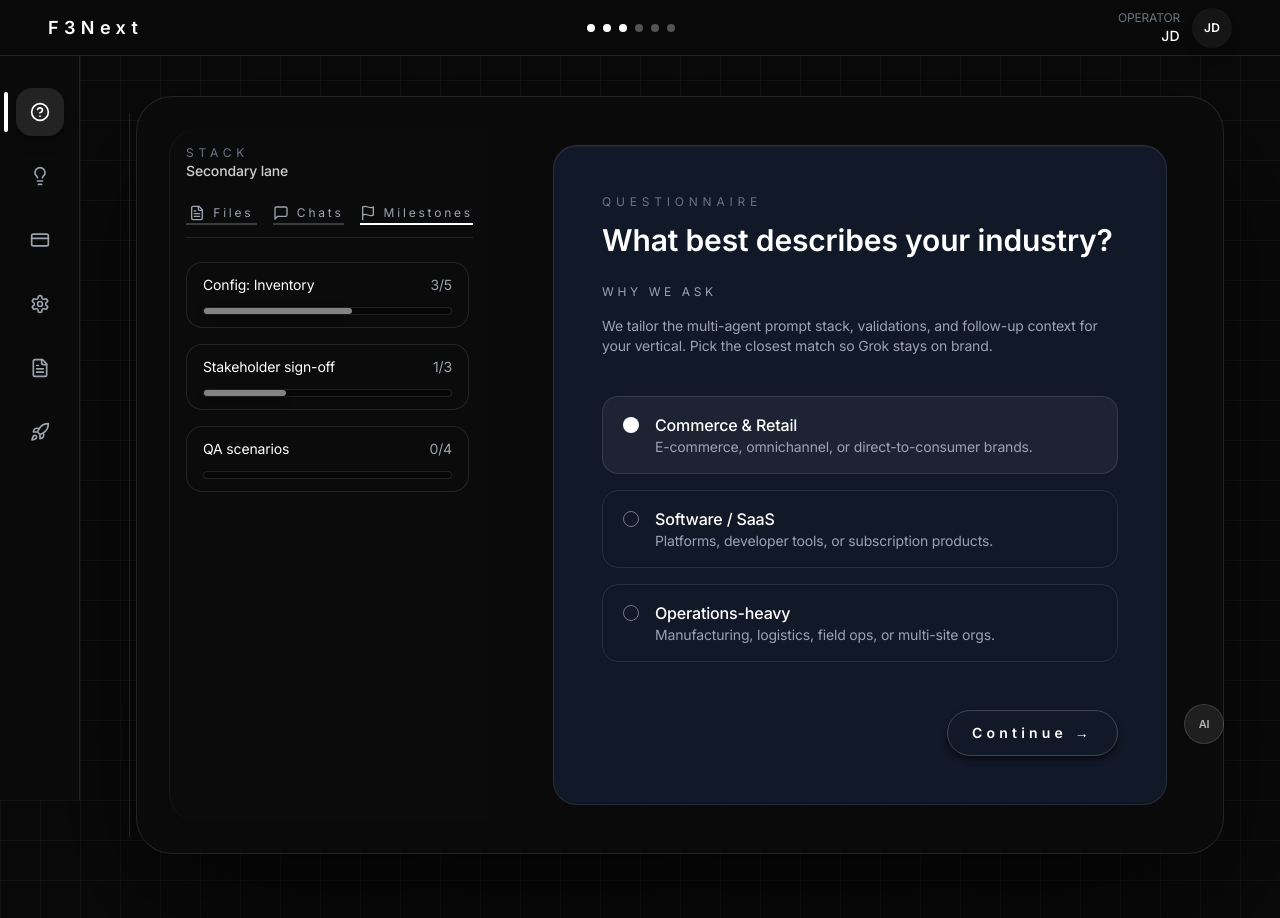
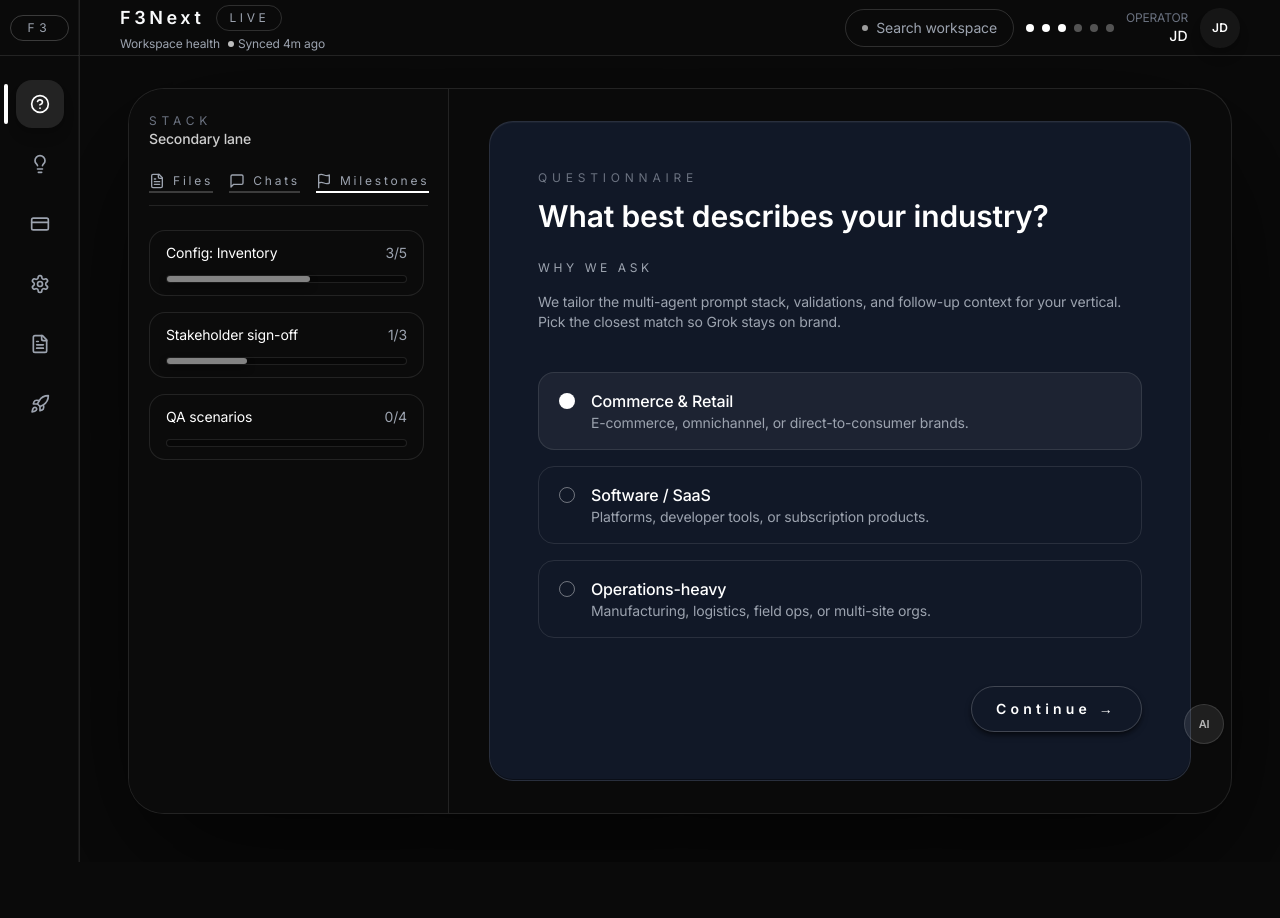
Before and after one commit to AllBLUE-24/F3Next, a Next.js app in the folder frontend/: page /questionnaire in a window 1280 px wide. After the commit the page ends 862 px from the top, so only its background shows below. Built offline with nearby package versions, Linux system fonts and the light colour scheme.

Commit message:
frontend version-5 basic layout like grok and whatsapp by curosor too

```diff
--- a/frontend/src/app/(tools)/layout.tsx
+++ b/frontend/src/app/(tools)/layout.tsx
@@ -36,35 +36,14 @@ export default function ToolsLayout({
 
   return (
     <main className="void-grid min-h-dvh text-foreground">
-      <header className="fixed left-0 top-0 z-40 flex h-[var(--header-height)] w-full items-center justify-between border-b border-white/10 bg-[#0a0a0a]/95 px-6 backdrop-blur-md lg:px-12">
-        <span className="text-lg font-semibold tracking-[0.3em] text-white">
-          F3Next
-        </span>
-        <div className="flex items-center gap-2">
-          {progressDots.map((_, index) => (
-            <span
-              key={index}
-              className={`h-2 w-2 rounded-full transition ${
-                index < 3 ? "bg-white" : "bg-white/30"
-              }`}
-            />
-          ))}
-        </div>
-        <div className="flex items-center gap-3">
-          <div className="text-right text-xs uppercase text-muted">
-            <p>Operator</p>
-            <p className="text-sm font-medium tracking-wide text-white">JD</p>
-          </div>
-          <div
-            className={`flex h-10 w-10 items-center justify-center rounded-full bg-white/5 text-xs font-semibold tracking-wide text-white shadow-lg ${interactiveClass}`}
-          >
-            JD
+      <div className="flex min-h-dvh bg-[#0a0a0a]">
+        <div className="flex w-[var(--sidebar-width)] flex-col border-r border-white/10 bg-[#0a0a0a] shadow-[inset_-1px_0_0_rgb(255_255_255/0.05)]">
+          <div className="flex h-[var(--header-height)] items-center justify-center border-b border-white/10">
+            <div className="rounded-full border border-white/20 px-4 py-1 text-xs uppercase tracking-[0.4em] text-secondary">
+              F3
             </div>
           </div>
-      </header>
-
-      <aside className="fixed left-0 top-[var(--header-height)] z-40 flex h-[calc(100vh-var(--header-height))] w-[var(--sidebar-width)] flex-col items-center border-r border-white/10 bg-[#0a0a0a]">
-        <div className="mt-8 flex flex-col items-center gap-4">
+          <div className="flex flex-1 flex-col items-center gap-3 py-6">
             {primaryNav.map(({ id, label, icon: Icon }) => {
               const isActive = id === activePrimary;
               return (
@@ -89,10 +68,57 @@ export default function ToolsLayout({
               );
             })}
           </div>
-      </aside>
+        </div>
 
-      <div className="relative z-10 min-h-dvh pt-[var(--header-height)]">
-        <div className="ml-[var(--sidebar-width)] px-4 pb-16 pt-10 lg:px-14">
+        <div className="flex min-h-dvh flex-1 flex-col">
+          <header className="flex h-[var(--header-height)] items-center justify-between border-b border-white/10 px-6 lg:px-10">
+            <div className="flex flex-col gap-1">
+              <div className="flex items-center gap-3">
+                <span className="text-lg font-semibold tracking-[0.2em]">
+                  F3Next
+                </span>
+                <span className="rounded-full border border-white/15 px-3 py-1 text-xs uppercase tracking-[0.3em] text-secondary">
+                  Live
+                </span>
+              </div>
+              <div className="flex items-center gap-2 text-xs text-secondary">
+                <span>Workspace health</span>
+                <span className="inline-flex items-center gap-1">
+                  <span className="h-1.5 w-1.5 animate-pulse rounded-full bg-white" />
+                  Synced 4m ago
+                </span>
+              </div>
+            </div>
+            <div className="flex items-center gap-3">
+              <button
+                className={`hidden items-center gap-2 rounded-full border border-white/15 px-4 py-2 text-sm text-secondary lg:flex ${interactiveClass}`}
+              >
+                <span className="h-1.5 w-1.5 rounded-full bg-white/60" />
+                Search workspace
+              </button>
+              <div className="flex items-center gap-2">
+                {progressDots.map((_, index) => (
+                  <span
+                    key={index}
+                    className={`h-2 w-2 rounded-full transition ${
+                      index < 3 ? "bg-white" : "bg-white/30"
+                    }`}
+                  />
+                ))}
+              </div>
+              <div className="text-right text-xs uppercase text-muted">
+                <p>Operator</p>
+                <p className="text-sm font-medium tracking-wide text-white">JD</p>
+              </div>
+              <div
+                className={`flex h-10 w-10 items-center justify-center rounded-full bg-white/5 text-xs font-semibold tracking-wide text-white shadow-lg ${interactiveClass}`}
+              >
+                JD
+              </div>
+            </div>
+          </header>
+
+          <div className="flex-1 overflow-y-auto px-4 pb-12 pt-8 lg:px-12">
             <AnimatePresence mode="wait" initial={false}>
               <motion.div
                 key={`${activePrimary}-${pathname}`}
@@ -107,6 +133,7 @@ export default function ToolsLayout({
             </AnimatePresence>
           </div>
         </div>
+      </div>
 
       <FloatingAIBubble />
     </main>
--- a/frontend/src/app/(tools)/questionnaire/page.tsx
+++ b/frontend/src/app/(tools)/questionnaire/page.tsx
@@ -146,13 +146,9 @@ export default function QuestionnairePage() {
   };
 
   return (
-    <div className="relative rounded-[36px] border border-white/10 bg-[#0b0b0b]/95 shadow-[0_50px_140px_rgba(0,0,0,0.7)]">
-      <span
-        className="pointer-events-none absolute -left-2 top-4 hidden h-[calc(100%-2rem)] w-px rounded-full bg-white/10 lg:block"
-        aria-hidden="true"
-      />
-      <div className="flex flex-col gap-10 px-4 py-8 lg:flex-row lg:px-8">
-        <aside className="w-full max-w-full border-l border-white/5 bg-[#0b0b0b] px-4 py-4 lg:w-[320px] lg:rounded-l-[28px]">
+    <section className="overflow-hidden rounded-[36px] border border-white/10 bg-[#0b0b0b]/95 shadow-[0_50px_140px_rgba(0,0,0,0.7)]">
+      <div className="flex flex-col lg:flex-row">
+        <aside className="w-full max-w-full border-r border-white/10 bg-[#0b0b0b] px-5 py-6 lg:w-[320px]">
           <div className="flex items-center justify-between">
             <div>
               <p className="text-xs uppercase tracking-[0.4em] text-muted">Stack</p>
@@ -187,7 +183,7 @@ export default function QuestionnairePage() {
           </div>
         </aside>
 
-        <div className="flex-1 px-2 py-2 sm:px-4 sm:py-4 lg:px-6">
+        <div className="flex-1 px-4 py-8 sm:px-6 lg:px-10">
           <motion.div
             variants={cardVariants}
             initial="hidden"
@@ -257,6 +253,6 @@ export default function QuestionnairePage() {
           </motion.div>
         </div>
       </div>
-    </div>
+    </section>
   );
 }
```
Lines whose indentation alone changed are shown as unchanged.
